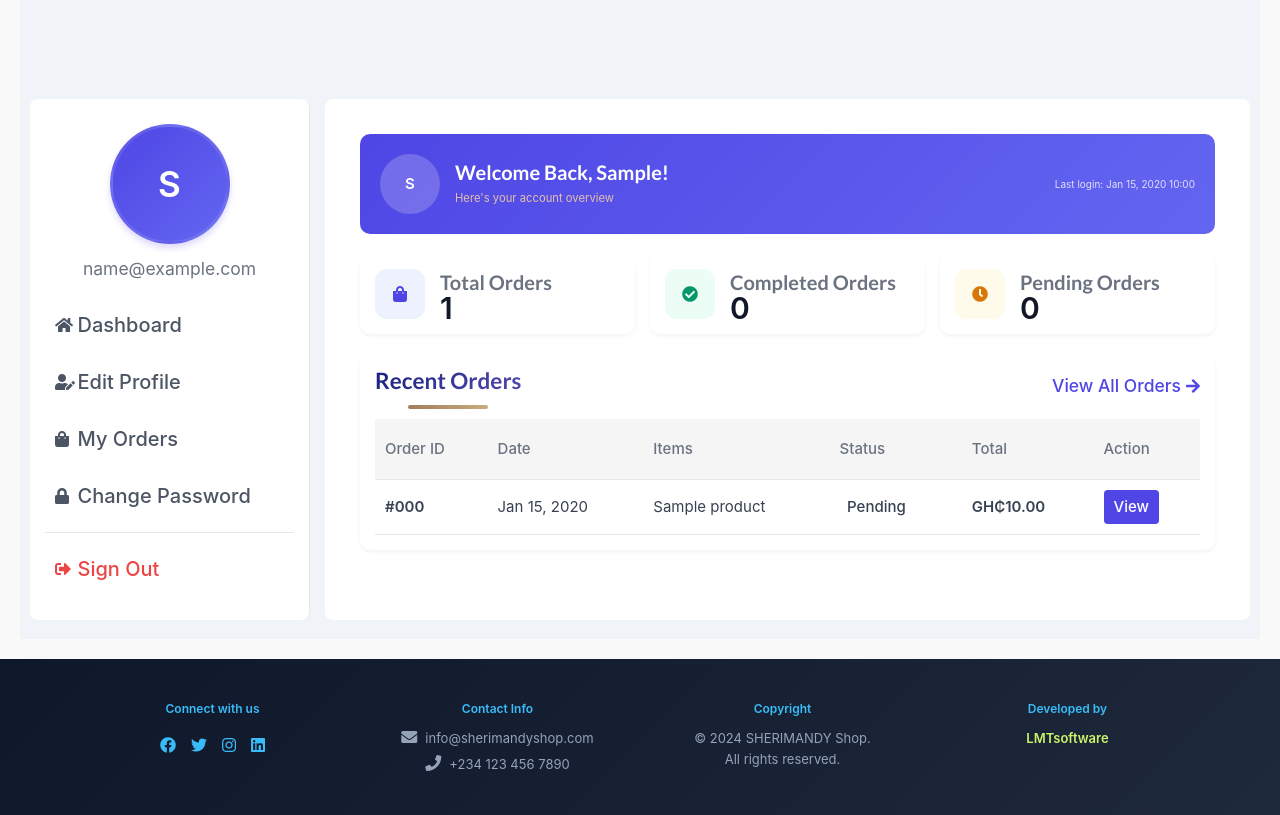
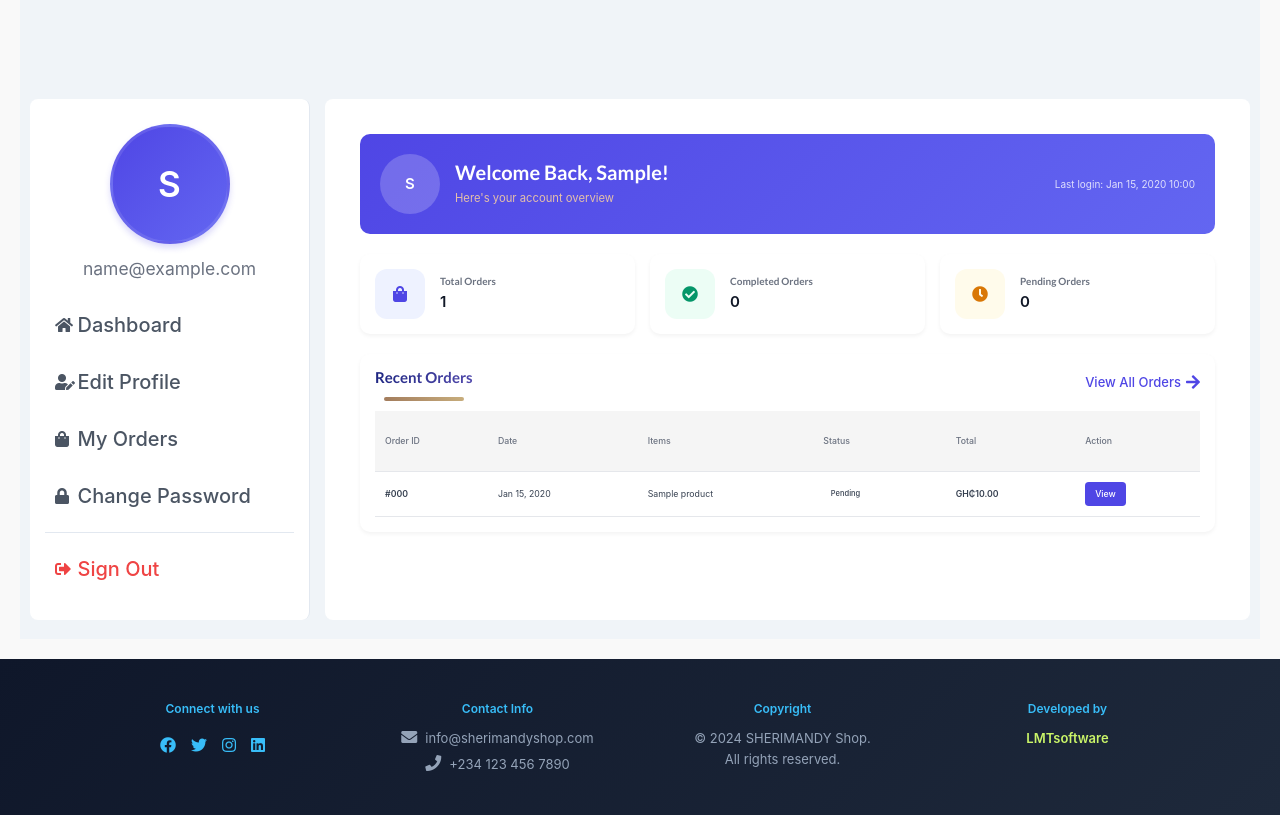
Before and after one commit to JimmyOlsen05/sherimandyshop, a Django app: page /accounts/ in a window 1280 px wide. Shown: the part 201-1016 px from the top of the page. Run offline with Django 3.2, Linux system fonts and the light colour scheme; a user stored in the database is signed in; tables that the repository leaves empty hold one stand-in row (values such as "Sample post"); some libraries are stand-ins or nearby versions.

Commit message:
Updated features and fixed bugs

```diff
--- a/templates/shop/accounts/dashboard/dashboard.html
+++ b/templates/shop/accounts/dashboard/dashboard.html
@@ -25,8 +25,8 @@
                 <i class="fas fa-shopping-bag"></i>
             </div>
             <div class="stat-info">
-                <h3 style="font-size: 2rem;">Total Orders</h3>
-                <p style="font-size: 3rem;">{{ orders_count }}</p>
+                <h3>Total Orders</h3>
+                <p>{{ orders_count }}</p>
             </div>
         </div>
 
@@ -35,8 +35,8 @@
                 <i class="fas fa-check-circle"></i>
             </div>
             <div class="stat-info">
-                <h3 style="font-size: 2rem;">Completed Orders</h3>
-                <p style="font-size: 3rem;">{{ completed_orders }}</p>
+                <h3>Completed Orders</h3>
+                <p>{{ completed_orders }}</p>
             </div>
         </div>
 
@@ -45,8 +45,8 @@
                 <i class="fas fa-clock"></i>
             </div>
             <div class="stat-info">
-                <h3 style="font-size: 2rem;">Pending Orders</h3>
-                <p style="font-size: 3rem;">{{ pending_orders }}</p>
+                <h3>Pending Orders</h3>
+                <p>{{ pending_orders }}</p>
             </div>
         </div>
     </div>
@@ -54,8 +54,8 @@
     <!-- Recent Orders Section -->
     <div class="orders-section">
         <div class="section-header">
-            <h2 style="font-size: 2.25rem;">Recent Orders</h2>
-            <a href="{% url 'accounts:my_orders' %}" class="view-all-btn" style="font-size: 1.75rem;">
+            <h2>Recent Orders</h2>
+            <a href="{% url 'accounts:my_orders' %}" class="view-all-btn">
                 View All Orders <i class="fas fa-arrow-right"></i>
             </a>
         </div>
@@ -65,31 +65,31 @@
             <table class="orders-table">
                 <thead>
                     <tr>
-                        <th style="font-size: 1.5rem;">Order ID</th>
-                        <th style="font-size: 1.5rem;">Date</th>
-                        <th class="hide-mobile" style="font-size: 1.5rem;">Items</th>
-                        <th style="font-size: 1.5rem;">Status</th>
-                        <th style="font-size: 1.5rem;">Total</th>
-                        <th style="font-size: 1.5rem;">Action</th>
+                        <th>Order ID</th>
+                        <th>Date</th>
+                        <th class="hide-mobile">Items</th>
+                        <th>Status</th>
+                        <th>Total</th>
+                        <th>Action</th>
                     </tr>
                 </thead>
                 <tbody>
                     {% for order in recent_orders %}
                     <tr>
-                        <td class="order-id" style="font-size: 1.5rem; font-weight: 600;">#{{ order.order_number }}</td>
-                        <td style="font-size: 1.5rem;">{{ order.created_at|date:"M d, Y" }}</td>
-                        <td class="hide-mobile" style="font-size: 1.5rem;">
+                        <td class="order-id">#{{ order.order_number }}</td>
+                        <td>{{ order.created_at|date:"M d, Y" }}</td>
+                        <td class="hide-mobile">
                             <div class="product-list">
                                 {% for item in order.orderproduct_set.all %}
-                                    <div class="product-item" style="font-size: 1.5rem;">
+                                    <div class="product-item">
                                         {{ item.product.name }}
-                                        {% if not forloop.last %}<span class="product-separator" style="font-size: 1.5rem;">, </span>{% endif %}
+                                        {% if not forloop.last %}<span class="product-separator">, </span>{% endif %}
                                     </div>
                                 {% endfor %}
                             </div>
                         </td>
-                        <td style="font-size: 1.5rem;">
-                            <span class="status-badge {{ order.status|lower }}" style="font-size: 1.5rem;">
+                        <td>
+                            <span class="status-badge {{ order.status|lower }}">
                                 {% if order.status == 'Out_For_Delivery' %}
                                     Out For Delivery
                                 {% else %}
@@ -97,9 +97,9 @@
                                 {% endif %}
                             </span>
                         </td>
-                        <td class="total" style="font-size: 1.5rem; font-weight: 600;">GH₵{{ order.order_total }}</td>
-                        <td style="font-size: 1.5rem;">
-                            <a href="{% url 'accounts:order_detail' order.order_number %}" class="view-btn" style="font-size: 1.5rem;">
+                        <td class="total">GH₵{{ order.order_total }}</td>
+                        <td>
+                            <a href="{% url 'accounts:order_detail' order.order_number %}" class="view-btn">
                                 View
                             </a>
                         </td>
@@ -110,11 +110,9 @@
         </div>
         {% else %}
         <div class="no-orders">
-            <i class="fas fa-shopping-bag" style="font-size: 4rem; color: #9ca3af;"></i>
-            <p style="font-size: 2rem; color: #6b7280;">No orders yet</p>
-            <a href="{% url 'shop:shop' %}" class="shop-now-btn" style="font-size: 1.75rem;">
-                Start Shopping
-            </a>
+            <i class="fas fa-shopping-bag"></i>
+            <p>No orders yet</p>
+            <a href="{% url 'shop:shop' %}" class="shop-now-btn">Start Shopping</a>
         </div>
         {% endif %}
     </div>
@@ -213,13 +211,13 @@
 }
 
 .stat-info h3 {
-    font-size: 2rem;
+    font-size: 1rem;
     color: #6b7280;
     margin-bottom: 0.5rem;
 }
 
 .stat-info p {
-    font-size: 3rem;
+    font-size: 1.5rem;
     font-weight: 600;
     color: #111827;
 }
@@ -239,7 +237,7 @@
 }
 
 .section-header h2 {
-    font-size: 2.25rem;
+    font-size: 1.5rem;
     font-weight: 600;
     color: #111827;
 }
@@ -247,7 +245,6 @@
 .view-all-btn {
     color: #4f46e5;
     text-decoration: none;
-    font-size: 1.75rem;
     font-weight: 500;
     display: flex;
     align-items: center;
@@ -267,7 +264,7 @@
 .orders-table th {
     text-align: left;
     padding: 1rem;
-    font-size: 1.5rem;
+    font-size: 0.875rem;
     font-weight: 500;
     color: #6b7280;
     border-bottom: 1px solid #e5e7eb;
@@ -275,7 +272,7 @@
 
 .orders-table td {
     padding: 1rem;
-    font-size: 1.5rem;
+    font-size: 0.875rem;
     color: #374151;
     border-bottom: 1px solid #e5e7eb;
 }
@@ -283,14 +280,12 @@
 .order-id {
     font-weight: 600;
     color: #111827;
-    font-size: 1.5rem;
 }
 
 .product-list {
     display: flex;
     flex-wrap: wrap;
     gap: 0.25rem;
-    font-size: 1.5rem;
 }
 
 .status-badge {
@@ -298,7 +293,7 @@
     align-items: center;
     padding: 0.25rem 0.75rem;
     border-radius: 9999px;
-    font-size: 1.5rem;
+    font-size: 0.75rem;
     font-weight: 500;
 }
 
@@ -330,7 +325,6 @@
 .total {
     font-weight: 600;
     color: #111827;
-    font-size: 1.5rem;
 }
 
 .view-btn {
@@ -341,7 +335,7 @@
     color: white;
     border-radius: 0.375rem;
     text-decoration: none;
-    font-size: 1.5rem;
+    font-size: 0.875rem;
     font-weight: 500;
     transition: background-color 0.2s;
 }
```
Also changed, not shown: other parts of templates/shop/accounts/dashboard/dashboard.html (+48 -42 lines).
